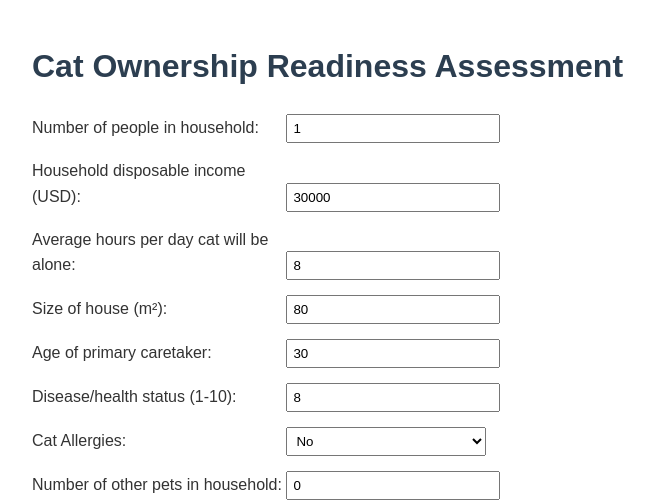
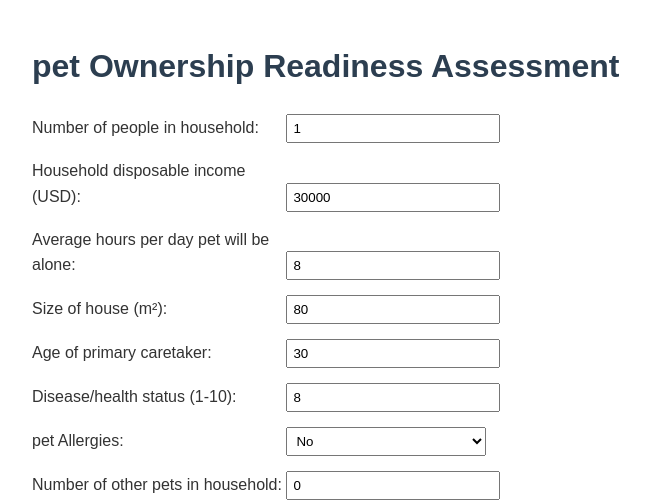
Before and after one commit to MathsModel/cat, a plain HTML site: page index.html in a window 1280 px wide. Shown: the top 504 px of the page, 208-878 px from the left. Drawn offline with nearby package versions, Linux system fonts and the light colour scheme.

Commit message:
Update index.html
Replaced mentions of cats to pets

```diff
--- a/index.html
+++ b/index.html
@@ -3,12 +3,12 @@
 <head>
     <meta charset="UTF-8">
     <meta name="viewport" content="width=device-width, initial-scale=1.0">
-    <title>Cat Ownership Readiness Assessment</title>
+    <title>Pet Ownership Readiness Assessment</title>
     <link rel="stylesheet" href="styles.css">
     <script src="https://cdnjs.cloudflare.com/ajax/libs/d3/7.8.5/d3.min.js"></script>
 </head>
 <body>
-    <h1>Cat Ownership Readiness Assessment</h1>
+    <h1>pet Ownership Readiness Assessment</h1>
     <div id="input-form">
         <div class="input-group">
             <label for="household-size">Number of people in household:</label>
@@ -19,7 +19,7 @@
             <input type="number" id="income" min="0" value="30000">
         </div>
         <div class="input-group">
-            <label for="alone-time">Average hours per day cat will be alone:</label>
+            <label for="alone-time">Average hours per day pet will be alone:</label>
             <input type="number" id="alone-time" min="0" max="24" step="0.5" value="8">
         </div>
         <div class="input-group">
@@ -35,7 +35,7 @@
             <input type="number" id="health-status" min="1" max="10" step="0.1" value="8">
         </div>
         <div class="input-group">
-            <label for="allergies">Cat Allergies:</label>
+            <label for="allergies">pet Allergies:</label>
             <select id="allergies">
                 <option value="no">No</option>
                 <option value="yes">Yes</option>
```
